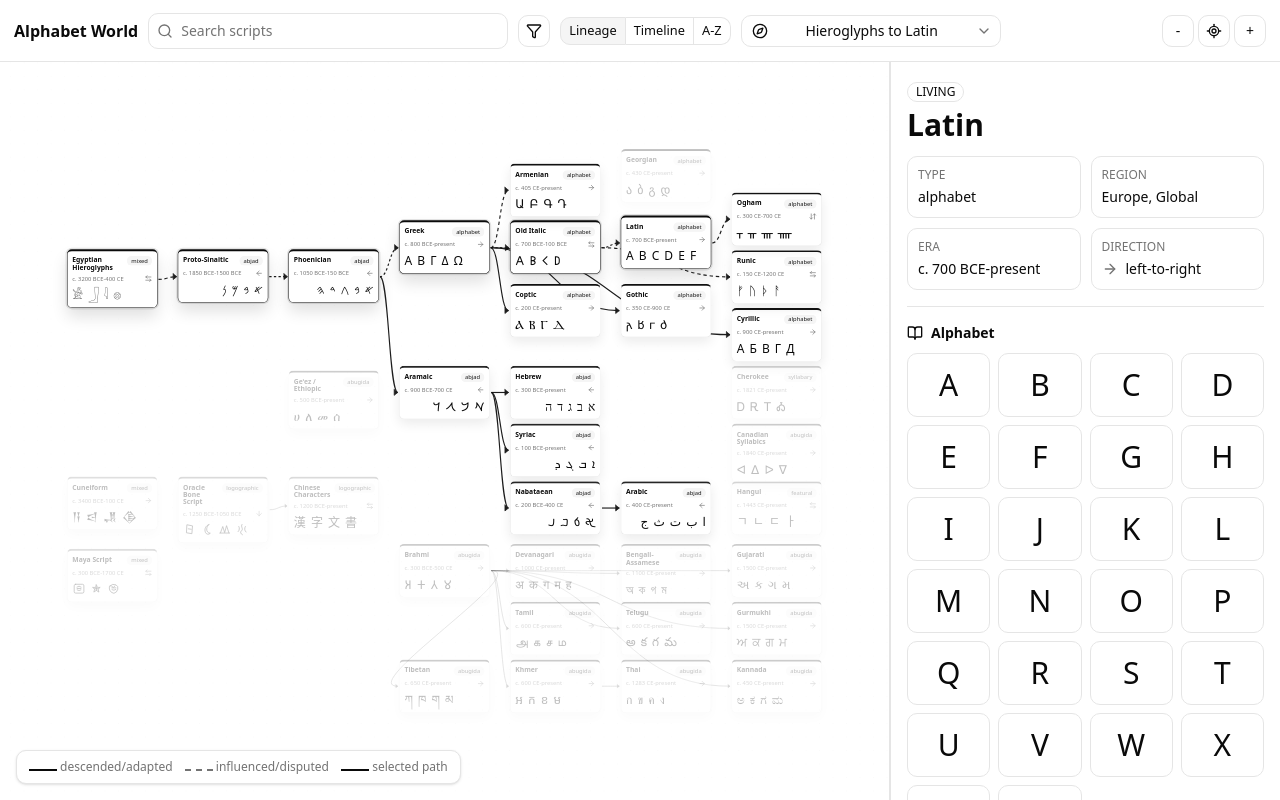
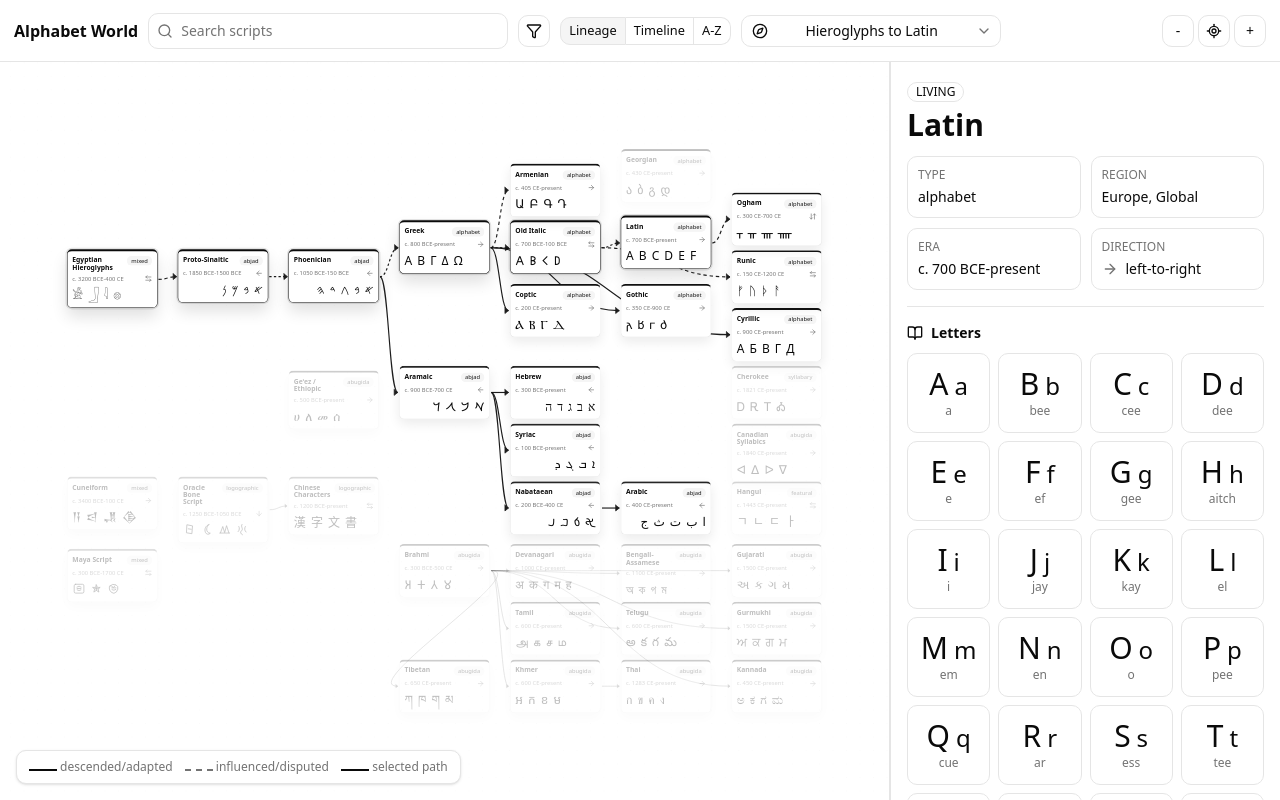
Before and after one commit to sichengchen/world-of-scripts, a React (Vite) app: page / in a window 1280 px wide. Built offline with nearby package versions, Linux system fonts and the light colour scheme.

Commit message:
fix: show paired letter forms and examples

```diff
--- a/src/App.tsx
+++ b/src/App.tsx
@@ -52,6 +52,8 @@ import { createGraph, getRelatedIds, getTypeColor, type ScriptNodeData, type Tim
 validateContent()
 
 const nodeTypes = { scriptNode: ScriptGraphNode, timelineTick: TimelineTickNode }
+const letterBasedTypes: ScriptNode['type'][] = ['alphabet', 'abjad', 'abugida', 'featural']
+const representativeExampleLimit = 16
 
 type Filters = {
   type: 'all' | ScriptNode['type']
@@ -468,11 +470,14 @@ function Inspector({
     )
   }
 
-  const characterRows: NonNullable<ScriptNode['characterRows']> =
-    script.characterRows ??
-    script.sampleGlyphs.map((glyph) => ({
-      glyph,
-    }))
+  const isLetterBased = letterBasedTypes.includes(script.type)
+  const fallbackCharacterRows: NonNullable<ScriptNode['characterRows']> = script.sampleGlyphs.map((glyph) => ({
+    glyph,
+  }))
+  const characterRows = (script.characterRows ?? fallbackCharacterRows).slice(
+    0,
+    isLetterBased ? undefined : representativeExampleLimit,
+  )
 
   return (
     <aside
@@ -510,7 +515,7 @@ function Inspector({
       <section>
         <div className="mb-2.5 flex items-center gap-2">
           <BookOpen className="size-4 shrink-0" />
-          <h2 className="text-sm font-semibold">{script.type === 'alphabet' || script.type === 'abjad' ? 'Alphabet' : 'Representative signs'}</h2>
+          <h2 className="text-sm font-semibold">{isLetterBased ? 'Letters' : 'Representative signs'}</h2>
         </div>
         {script.visualGlyphs ? (
           <div className="grid grid-cols-2 gap-2">
@@ -521,16 +526,25 @@ function Inspector({
               </div>
             ))}
           </div>
-        ) : (
-          <div className="grid grid-cols-4 gap-2 max-[820px]:grid-cols-5" dir={script.direction === 'rtl' ? 'rtl' : 'ltr'}>
+        ) : null}
+        {characterRows.length > 0 && (
+          <div
+            className={cn('grid grid-cols-4 gap-2 max-[820px]:grid-cols-5', script.visualGlyphs && 'mt-2')}
+            dir={script.direction === 'rtl' ? 'rtl' : 'ltr'}
+          >
             {characterRows.map((row, index) => (
               <div
-                className="grid min-h-16 place-items-center gap-1 rounded-lg border bg-background px-1 py-2 text-center"
+                className="flex min-h-20 flex-col items-center justify-center gap-1 rounded-lg border bg-background px-1.5 py-2 text-center"
                 key={`${row.glyph}-${index}`}
               >
-                <span className="script-glyph text-3xl leading-none">{row.glyph}</span>
+                <span className="flex items-baseline justify-center gap-1.5">
+                  <span className="script-glyph text-3xl leading-none">{row.glyph}</span>
+                  {row.alternateGlyph && (
+                    <span className="script-glyph text-2xl leading-none text-muted-foreground">{row.alternateGlyph}</span>
+                  )}
+                </span>
                 {(row.label || row.transliteration) && (
-                  <small className="text-xs font-medium text-muted-foreground">
+                  <small className="max-w-full text-xs font-medium leading-tight text-muted-foreground">
                     {[row.label, row.transliteration].filter(Boolean).join(' · ')}
                   </small>
                 )}
--- a/src/data/scripts.ts
+++ b/src/data/scripts.ts
@@ -31,6 +31,7 @@ export type ScriptNode = {
   }>
   characterRows?: Array<{
     glyph: string
+    alternateGlyph?: string
     label?: string
     transliteration?: string
   }>
@@ -56,6 +57,17 @@ export type ScriptEdge = {
   sources: string[]
 }
 
+function characterRows(glyphs: string, labels?: string, alternateGlyphs?: string): NonNullable<ScriptNode['characterRows']> {
+  const labelList = labels?.split('|')
+  const alternateGlyphList = alternateGlyphs?.split(' ')
+
+  return glyphs.split(' ').map((glyph, index) => ({
+    glyph,
+    alternateGlyph: alternateGlyphList?.[index],
+    label: labelList?.[index],
+  }))
+}
+
 export const scripts: ScriptNode[] = [
   {
     id: 'egyptian-hieroglyphs',
@@ -67,12 +79,10 @@ export const scripts: ScriptNode[] = [
     endYear: 400,
     direction: 'mixed',
     sampleGlyphs: ['𓀀', '𓃀', '𓇋', '𓊖'],
-    characterRows: [
-      { glyph: '𓃀', label: 'foot', transliteration: 'b' },
-      { glyph: '𓇋', label: 'reed', transliteration: 'i' },
-      { glyph: '𓈖', label: 'water', transliteration: 'n' },
-      { glyph: '𓂋', label: 'mouth', transliteration: 'r' },
-    ],
+    characterRows: characterRows(
+      '𓀀 𓁐 𓃀 𓇋 𓈖 𓂋 𓉐 𓊖 𓆑 𓅱 𓃭 𓇳 𓏏 𓂝 𓄿 𓈎',
+      'man|woman|foot|reed|water|mouth|house|town|viper|quail|lion|sun|loaf|arm|vulture|slope',
+    ),
     summary:
       'A monumental and manuscript writing tradition that combined logographic, syllabic, and alphabetic signs. It is an important background source for early alphabetic experiments in the Sinai and Levant.',
     notes: ['Mixed systems should not be described as alphabets.'],
@@ -91,9 +101,10 @@ export const scripts: ScriptNode[] = [
     endYear: -1500,
     direction: 'rtl',
     sampleGlyphs: ['𐤀', '𐤁', '𐤌', '𐤍'],
-    characterRows: '𐤀 𐤁 𐤂 𐤃 𐤄 𐤅 𐤆 𐤇 𐤈 𐤉 𐤊 𐤋 𐤌 𐤍 𐤎 𐤏 𐤐 𐤑 𐤒 𐤓 𐤔 𐤕'
-      .split(' ')
-      .map((glyph) => ({ glyph })),
+    characterRows: characterRows(
+      '𐤀 𐤁 𐤂 𐤃 𐤄 𐤅 𐤆 𐤇 𐤈 𐤉 𐤊 𐤋 𐤌 𐤍 𐤎 𐤏 𐤐 𐤑 𐤒 𐤓 𐤔 𐤕',
+      'aleph|beth|gimel|daleth|he|waw|zayin|heth|teth|yodh|kaph|lamedh|mem|nun|samekh|ayin|pe|tsade|qoph|resh|shin|taw',
+    ),
     summary:
       'An early consonantal writing system often associated with the emergence of alphabetic writing. Its exact relationship to later Canaanite and Phoenician forms is partly reconstructed and debated.',
     notes: ['Glyphs shown use later Northwest Semitic forms as readable representatives.'],
@@ -113,9 +124,10 @@ export const scripts: ScriptNode[] = [
     direction: 'rtl',
     unicodeBlock: ['Phoenician'],
     sampleGlyphs: ['𐤀', '𐤁', '𐤂', '𐤃', '𐤄'],
-    characterRows: '𐤀 𐤁 𐤂 𐤃 𐤄 𐤅 𐤆 𐤇 𐤈 𐤉 𐤊 𐤋 𐤌 𐤍 𐤎 𐤏 𐤐 𐤑 𐤒 𐤓 𐤔 𐤕'
-      .split(' ')
-      .map((glyph) => ({ glyph })),
+    characterRows: characterRows(
+      '𐤀 𐤁 𐤂 𐤃 𐤄 𐤅 𐤆 𐤇 𐤈 𐤉 𐤊 𐤋 𐤌 𐤍 𐤎 𐤏 𐤐 𐤑 𐤒 𐤓 𐤔 𐤕',
+      'aleph|beth|gimel|daleth|he|waw|zayin|heth|teth|yodh|kaph|lamedh|mem|nun|samekh|ayin|pe|tsade|qoph|resh|shin|taw',
+    ),
     summary:
       'A compact consonantal script that became one of the most influential ancestors of later Mediterranean and Near Eastern writing systems.',
     sources: [
@@ -135,9 +147,11 @@ export const scripts: ScriptNode[] = [
     direction: 'ltr',
     unicodeBlock: ['Greek and Coptic'],
     sampleGlyphs: ['Α', 'Β', 'Γ', 'Δ', 'Ω'],
-    characterRows: 'Α Β Γ Δ Ε Ζ Η Θ Ι Κ Λ Μ Ν Ξ Ο Π Ρ Σ Τ Υ Φ Χ Ψ Ω'
-      .split(' ')
-      .map((glyph) => ({ glyph })),
+    characterRows: characterRows(
+      'Α Β Γ Δ Ε Ζ Η Θ Ι Κ Λ Μ Ν Ξ Ο Π Ρ Σ Τ Υ Φ Χ Ψ Ω',
+      'alpha|beta|gamma|delta|epsilon|zeta|eta|theta|iota|kappa|lambda|mu|nu|xi|omicron|pi|rho|sigma|tau|upsilon|phi|chi|psi|omega',
+      'α β γ δ ε ζ η θ ι κ λ μ ν ξ ο π ρ σ τ υ φ χ ψ ω',
+    ),
     summary:
       'Adapted from Phoenician, Greek added systematic vowel letters and became a key ancestor of several European alphabets.',
     sources: [
@@ -177,7 +191,11 @@ export const scripts: ScriptNode[] = [
     direction: 'ltr',
     unicodeBlock: ['Basic Latin', 'Latin Extended'],
     sampleGlyphs: ['A', 'B', 'C', 'D', 'E', 'F'],
-    characterRows: 'ABCDEFGHIJKLMNOPQRSTUVWXYZ'.split('').map((glyph) => ({ glyph })),
+    characterRows: characterRows(
+      'ABCDEFGHIJKLMNOPQRSTUVWXYZ'.split('').join(' '),
+      'a|bee|cee|dee|e|ef|gee|aitch|i|jay|kay|el|em|en|o|pee|cue|ar|ess|tee|u|vee|double u|ex|wye|zed / zee',
+      'abcdefghijklmnopqrstuvwxyz'.split('').join(' '),
+    ),
     summary:
       'A Greek-derived alphabet transmitted through Old Italic and Roman use. It is now the most widely used alphabetic script family in the world.',
     sources: [
@@ -197,9 +215,11 @@ export const scripts: ScriptNode[] = [
     direction: 'ltr',
     unicodeBlock: ['Coptic'],
     sampleGlyphs: ['Ⲁ', 'Ⲃ', 'Ⲅ', 'Ⲇ'],
-    characterRows: 'Ⲁ Ⲃ Ⲅ Ⲇ Ⲉ Ⲋ Ⲍ Ⲏ Ⲑ Ⲓ Ⲕ Ⲗ Ⲙ Ⲛ Ⲝ Ⲟ Ⲡ Ⲣ Ⲥ Ⲧ Ⲩ Ⲫ Ⲭ Ⲯ Ⲱ Ϣ Ϥ Ϧ Ϩ Ϫ Ϭ Ϯ'
-      .split(' ')
-      .map((glyph) => ({ glyph })),
+    characterRows: characterRows(
+      'Ⲁ Ⲃ Ⲅ Ⲇ Ⲉ Ⲋ Ⲍ Ⲏ Ⲑ Ⲓ Ⲕ Ⲗ Ⲙ Ⲛ Ⲝ Ⲟ Ⲡ Ⲣ Ⲥ Ⲧ Ⲩ Ⲫ Ⲭ Ⲯ Ⲱ Ϣ Ϥ Ϧ Ϩ Ϫ Ϭ Ϯ',
+      'alpha|vida|gamma|dalda|ei|so|zata|eta|theta|iota|kappa|laula|mi|ni|ksi|o|pi|ro|sima|tau|ua|fi|khi|psi|oou|shai|fai|khai|hori|djanja|shima|ti',
+      'ⲁ ⲃ ⲅ ⲇ ⲉ ⲋ ⲍ ⲏ ⲑ ⲓ ⲕ ⲗ ⲙ ⲛ ⲝ ⲟ ⲡ ⲣ ⲥ ⲧ ⲩ ⲫ ⲭ ⲯ ⲱ ϣ ϥ ϧ ϩ ϫ ϭ ϯ',
+    ),
     summary:
       'An Egyptian Christian script based largely on Greek letters with additional signs from Demotic for Egyptian sounds.',
     sources: [
@@ -240,9 +260,11 @@ export const scripts: ScriptNode[] = [
     direction: 'ltr',
     unicodeBlock: ['Cyrillic'],
     sampleGlyphs: ['А', 'Б', 'В', 'Г', 'Д'],
-    characterRows: 'А Б В Г Д Е Ё Ж З И Й К Л М Н О П Р С Т У Ф Х Ц Ч Ш Щ Ъ Ы Ь Э Ю Я'
-      .split(' ')
-      .map((glyph) => ({ glyph })),
+    characterRows: characterRows(
+      'А Б В Г Д Е Ё Ж З И Й К Л М Н О П Р С Т У Ф Х Ц Ч Ш Щ Ъ Ы Ь Э Ю Я',
+      'a|be|ve|ge|de|ye|yo|zhe|ze|i|short i|ka|el|em|en|o|pe|er|es|te|u|ef|ha|tse|che|sha|shcha|hard sign|yery|soft sign|e|yu|ya',
+      'а б в г д е ё ж з и й к л м н о п р с т у ф х ц ч ш щ ъ ы ь э ю я',
+    ),
     summary:
       'A Slavic alphabet developed in the orbit of Greek Christian literacy. It is used for Russian, Bulgarian, Serbian, Ukrainian, and many other languages.',
     sources: [
@@ -261,9 +283,10 @@ export const scripts: ScriptNode[] = [
     direction: 'rtl',
     unicodeBlock: ['Imperial Aramaic'],
     sampleGlyphs: ['𐡀', '𐡁', '𐡂', '𐡃'],
-    characterRows: '𐡀 𐡁 𐡂 𐡃 𐡄 𐡅 𐡆 𐡇 𐡈 𐡉 𐡊 𐡋 𐡌 𐡍 𐡎 𐡏 𐡐 𐡑 𐡒 𐡓 𐡔 𐡕'
-      .split(' ')
-      .map((glyph) => ({ glyph })),
+    characterRows: characterRows(
+      '𐡀 𐡁 𐡂 𐡃 𐡄 𐡅 𐡆 𐡇 𐡈 𐡉 𐡊 𐡋 𐡌 𐡍 𐡎 𐡏 𐡐 𐡑 𐡒 𐡓 𐡔 𐡕',
+      'alaph|beth|gamal|dalath|he|waw|zain|heth|teth|yodh|kaph|lamadh|mem|nun|semkath|ayin|pe|sadhe|qoph|resh|shin|taw',
+    ),
     summary:
       'A major administrative and cultural script of the ancient Near East. Several later abjads and abugidas are linked to Aramaic branches.',
     sources: [
@@ -283,7 +306,10 @@ export const scripts: ScriptNode[] = [
     direction: 'rtl',
     unicodeBlock: ['Hebrew'],
     sampleGlyphs: ['א', 'ב', 'ג', 'ד', 'ה'],
-    characterRows: 'א ב ג ד ה ו ז ח ט י כ ל מ נ ס ע פ צ ק ר ש ת'.split(' ').map((glyph) => ({ glyph })),
+    characterRows: characterRows(
+      'א ב ג ד ה ו ז ח ט י כ ל מ נ ס ע פ צ ק ר ש ת',
+      'aleph|bet|gimel|dalet|he|vav|zayin|het|tet|yod|kaf|lamed|mem|nun|samekh|ayin|pe|tsadi|qof|resh|shin|tav',
+    ),
     summary:
       'A Northwest Semitic abjad used for Hebrew and Jewish languages. Its square script form is historically connected to Aramaic writing.',
     sources: [
@@ -303,9 +329,10 @@ export const scripts: ScriptNode[] = [
     direction: 'rtl',
     unicodeBlock: ['Syriac'],
     sampleGlyphs: ['ܐ', 'ܒ', 'ܓ', 'ܕ'],
-    characterRows: 'ܐ ܒ ܓ ܕ ܗ ܘ ܙ ܚ ܛ ܝ ܟ ܠ ܡ ܢ ܣ ܥ ܦ ܨ ܩ ܪ ܫ ܬ'
-      .split(' ')
-      .map((glyph) => ({ glyph })),
+    characterRows: characterRows(
+      'ܐ ܒ ܓ ܕ ܗ ܘ ܙ ܚ ܛ ܝ ܟ ܠ ܡ ܢ ܣ ܥ ܦ ܨ ܩ ܪ ܫ ܬ',
+      'alaph|beth|gamal|dalath|he|waw|zain|heth|teth|yodh|kaph|lamadh|mim|nun|semkath|e|pe|sadhe|qoph|rish|shin|taw',
+    ),
     summary:
       'An Aramaic-derived script used for Syriac and several Christian communities of the Near East, with multiple calligraphic styles.',
     sources: [
@@ -324,9 +351,10 @@ export const scripts: ScriptNode[] = [
     direction: 'rtl',
     unicodeBlock: ['Nabataean'],
     sampleGlyphs: ['𐢀', '𐢁', '𐢂', '𐢃'],
-    characterRows: '𐢀 𐢁 𐢂 𐢃 𐢄 𐢅 𐢆 𐢇 𐢈 𐢉 𐢊 𐢋 𐢌 𐢍 𐢎 𐢏 𐢐 𐢑 𐢒 𐢓 𐢔 𐢕'
-      .split(' ')
-      .map((glyph) => ({ glyph })),
+    characterRows: characterRows(
+      '𐢀 𐢁 𐢂 𐢃 𐢄 𐢅 𐢆 𐢇 𐢈 𐢉 𐢊 𐢋 𐢌 𐢍 𐢎 𐢏 𐢐 𐢑 𐢒 𐢓 𐢔 𐢕',
+      'alaph|beth|gamal|dalath|he|waw|zain|heth|teth|yodh|kaph|lamadh|mem|nun|semkath|ayin|pe|sadhe|qoph|resh|shin|taw',
+    ),
     summary:
       'An Aramaic-derived script used by the Nabataeans. Its cursive development is closely associated with the emergence of Arabic script.',
     sources: [
@@ -346,9 +374,10 @@ export const scripts: ScriptNode[] = [
     direction: 'rtl',
     unicodeBlock: ['Arabic'],
     sampleGlyphs: ['ا', 'ب', 'ت', 'ث', 'ج'],
-    characterRows: 'ا ب ت ث ج ح خ د ذ ر ز س ش ص ض ط ظ ع غ ف ق ك ل م ن ه و ي'
-      .split(' ')
-      .map((glyph) => ({ glyph })),
+    characterRows: characterRows(
+      'ا ب ت ث ج ح خ د ذ ر ز س ش ص ض ط ظ ع غ ف ق ك ل م ن ه و ي',
+      'alif|ba|ta|tha|jim|ha|kha|dal|dhal|ra|zay|sin|shin|sad|dad|ta emphatic|za emphatic|ayn|ghayn|fa|qaf|kaf|lam|mim|nun|ha|waw|ya',
+    ),
     summary:
       'A cursive abjad used for Arabic and many other languages. It descends from Nabataean forms and spread widely with Islamic literary culture.',
     sources: [
@@ -632,9 +661,11 @@ export const scripts: ScriptNode[] = [
     direction: 'ltr',
     unicodeBlock: ['Armenian'],
     sampleGlyphs: ['Ա', 'Բ', 'Գ', 'Դ'],
-    characterRows: 'Ա Բ Գ Դ Ե Զ Է Ը Թ Ժ Ի Լ Խ Ծ Կ Հ Ձ Ղ Ճ Մ Յ Ն Շ Ո Չ Պ Ջ Ռ Ս Վ Տ Ր Ց Ւ Փ Ք Օ Ֆ և'
-      .split(' ')
-      .map((glyph) => ({ glyph })),
+    characterRows: characterRows(
+      'Ա Բ Գ Դ Ե Զ Է Ը Թ Ժ Ի Լ Խ Ծ Կ Հ Ձ Ղ Ճ Մ Յ Ն Շ Ո Չ Պ Ջ Ռ Ս Վ Տ Ր Ց Ւ Փ Ք Օ Ֆ և',
+      'ayb|ben|gim|da|ech|za|eh|et|to|zhe|ini|liwn|xeh|ca|ken|ho|ja|ghad|cheh|men|yi|now|sha|vo|cha|peh|jheh|ra|seh|vew|tiwn|re|co|yiwn|piwr|keh|oh|feh|ew',
+      'ա բ գ դ ե զ է ը թ ժ ի լ խ ծ կ հ ձ ղ ճ մ յ ն շ ո չ պ ջ ռ ս վ տ ր ց ւ փ ք օ ֆ և',
+    ),
     summary:
       'A Christian-era alphabet created for Armenian. It reflects regional influences while remaining a distinct script family.',
     sources: [
@@ -654,9 +685,11 @@ export const scripts: ScriptNode[] = [
     direction: 'ltr',
     unicodeBlock: ['Georgian'],
     sampleGlyphs: ['ა', 'ბ', 'გ', 'დ'],
-    characterRows: 'ა ბ გ დ ე ვ ზ თ ი კ ლ მ ნ ო პ ჟ რ ს ტ უ ფ ქ ღ ყ შ ჩ ც ძ წ ჭ ხ ჯ ჰ'
-      .split(' ')
-      .map((glyph) => ({ glyph })),
+    characterRows: characterRows(
+      'Ა Ბ Გ Დ Ე Ვ Ზ Თ Ი Კ Ლ Მ Ნ Ო Პ Ჟ Რ Ს Ტ Უ Ფ Ქ Ღ Ყ Შ Ჩ Ც Ძ Წ Ჭ Ხ Ჯ Ჰ',
+      'an|ban|gan|don|en|vin|zen|tan|in|kan|las|man|nar|on|par|zhar|rae|san|tar|un|phar|khar|ghan|qar|shin|chin|tsan|dzil|tsil|char|khan|jhan|hae',
+      'ა ბ გ დ ე ვ ზ თ ი კ ლ მ ნ ო პ ჟ რ ს ტ უ ფ ქ ღ ყ შ ჩ ც ძ წ ჭ ხ ჯ ჰ',
+    ),
     summary:
       'A distinctive Caucasian alphabet used for Georgian and related languages, with historical forms including Asomtavruli, Nuskhuri, and Mkhedruli.',
     sources: [
@@ -675,9 +708,10 @@ export const scripts: ScriptNode[] = [
     direction: 'mixed',
     unicodeBlock: ['Runic'],
     sampleGlyphs: ['ᚠ', 'ᚢ', 'ᚦ', 'ᚨ'],
-    characterRows: 'ᚠ ᚢ ᚦ ᚨ ᚱ ᚲ ᚷ ᚹ ᚺ ᚾ ᛁ ᛃ ᛇ ᛈ ᛉ ᛊ ᛏ ᛒ ᛖ ᛗ ᛚ ᛜ ᛞ ᛟ'
-      .split(' ')
-      .map((glyph) => ({ glyph })),
+    characterRows: characterRows(
+      'ᚠ ᚢ ᚦ ᚨ ᚱ ᚲ ᚷ ᚹ ᚺ ᚾ ᛁ ᛃ ᛇ ᛈ ᛉ ᛊ ᛏ ᛒ ᛖ ᛗ ᛚ ᛜ ᛞ ᛟ',
+      'fehu|uruz|thurisaz|ansuz|raido|kaunan|gebo|wunjo|hagalaz|naudiz|isaz|jera|eihwaz|pertho|algiz|sowilo|tiwaz|berkanan|ehwaz|mannaz|laguz|ingwaz|dagaz|othala',
+    ),
     summary:
       'A family of Germanic alphabets with debated letterform influences from Italic, Latin, and other Mediterranean scripts.',
     sources: [
@@ -696,9 +730,10 @@ export const scripts: ScriptNode[] = [
     direction: 'btt',
     unicodeBlock: ['Ogham'],
     sampleGlyphs: ['ᚁ', 'ᚂ', 'ᚃ', 'ᚄ'],
-    characterRows: 'ᚁ ᚂ ᚃ ᚄ ᚅ ᚆ ᚇ ᚈ ᚉ ᚊ ᚋ ᚌ ᚍ ᚎ ᚏ ᚐ ᚑ ᚒ ᚓ ᚔ'
-      .split(' ')
-      .map((glyph) => ({ glyph })),
+    characterRows: characterRows(
+      'ᚁ ᚂ ᚃ ᚄ ᚅ ᚆ ᚇ ᚈ ᚉ ᚊ ᚋ ᚌ ᚍ ᚎ ᚏ ᚐ ᚑ ᚒ ᚓ ᚔ',
+      'beith|luis|fearn|saille|nion|uath|dair|tinne|coll|ceirt|muin|gort|ngetal|straif|ruis|ailm|onn|ur|edad|idad',
+    ),
     summary:
       'An early medieval alphabet used mainly for Primitive Irish inscriptions. It is graphically unlike Latin but historically belongs near literate contact with Roman Britain.',
     sources: [
@@ -718,9 +753,10 @@ export const scripts: ScriptNode[] = [
     direction: 'mixed',
     unicodeBlock: ['Hangul'],
     sampleGlyphs: ['ㄱ', 'ㄴ', 'ㄷ', 'ㅏ'],
-    characterRows: 'ㄱ ㄴ ㄷ ㄹ ㅁ ㅂ ㅅ ㅇ ㅈ ㅊ ㅋ ㅌ ㅍ ㅎ ㅏ ㅑ ㅓ ㅕ ㅗ ㅛ ㅜ ㅠ ㅡ ㅣ'
-      .split(' ')
-      .map((glyph) => ({ glyph })),
+    characterRows: characterRows(
+      'ㄱ ㄴ ㄷ ㄹ ㅁ ㅂ ㅅ ㅇ ㅈ ㅊ ㅋ ㅌ ㅍ ㅎ ㅏ ㅑ ㅓ ㅕ ㅗ ㅛ ㅜ ㅠ ㅡ ㅣ',
+      'giyeok|nieun|digeut|rieul|mieum|bieup|siot|ieung|jieut|chieut|kieuk|tieut|pieup|hieut|a|ya|eo|yeo|o|yo|u|yu|eu|i',
+    ),
     summary:
       'A deliberately designed featural script for Korean, with letters grouped into syllable blocks. It is contextual rather than descended from the Phoenician alphabetic line.',
     sources: [
@@ -738,6 +774,10 @@ export const scripts: ScriptNode[] = [
     endYear: -1050,
     direction: 'ttb',
     sampleGlyphs: ['日', '月', '山', '水'],
+    characterRows: characterRows(
+      '日 月 山 水 木 火 土 金 人 口 心 手 馬 鳥 魚 門',
+      'sun / day|moon|mountain|water|wood|fire|earth|metal|person|mouth|heart|hand|horse|bird|fish|gate',
+    ),
     visualGlyphs: [
       {
         label: 'sun / day',
@@ -787,6 +827,10 @@ export const scripts: ScriptNode[] = [
     direction: 'mixed',
     unicodeBlock: ['CJK Unified Ideographs'],
     sampleGlyphs: ['漢', '字', '文', '書'],
+    characterRows: characterRows(
+      '日 月 山 水 木 火 土 金 人 口 心 手 馬 鳥 魚 門',
+      'sun / day|moon|mountain|water|wood|fire|earth|metal|person|mouth|heart|hand|horse|bird|fish|gate',
+    ),
     summary:
       'A logographic writing system used historically across East Asia and still used for Chinese and Japanese writing. It is not alphabetic.',
     sources: [
@@ -805,6 +849,10 @@ export const scripts: ScriptNode[] = [
     direction: 'ltr',
     unicodeBlock: ['Cuneiform'],
     sampleGlyphs: ['𒀀', '𒁀', '𒂗', '𒆠'],
+    characterRows: characterRows(
+      '𒀀 𒁀 𒂗 𒆠 𒄑 𒇻 𒈠 𒉌 𒊒 𒋾 𒌓 𒌋 𒍣 𒀭 𒂍 𒅗',
+      'a|ba|en|ki|gesh|lu|ma|ni|ru|ti|ud|u|zi|dingir|e|ka',
+    ),
     summary:
       'A wedge-shaped writing technology used for Sumerian, Akkadian, and other languages. It is shown as a separate ancient writing lineage.',
     sources: [
@@ -822,6 +870,10 @@ export const scripts: ScriptNode[] = [
     endYear: 1700,
     direction: 'mixed',
     sampleGlyphs: ['AJ', 'KʼIN', 'BALAM'],
+    characterRows: characterRows(
+      "AJ K'IN BALAM CHAN KAB HA' WITZ IK' K'AN SAK CHAK K'UH TUN WINIK IX AJAW",
+      "aj|k'in|balam|chan|kab|ha'|witz|ik'|k'an|sak|chak|k'uh|tun|winik|ix|ajaw",
+    ),
     visualGlyphs: [
       {
         label: 'ajaw-style sign',
@@ -864,6 +916,10 @@ export const scripts: ScriptNode[] = [
     direction: 'ltr',
     unicodeBlock: ['Cherokee'],
     sampleGlyphs: ['Ꭰ', 'Ꭱ', 'Ꭲ', 'Ꭳ'],
+    characterRows: characterRows(
+      'Ꭰ Ꭱ Ꭲ Ꭳ Ꭴ Ꭵ Ꭶ Ꭷ Ꭸ Ꭹ Ꭺ Ꭻ Ꭼ Ꭽ Ꭾ Ꭿ',
+      'a|e|i|o|u|v|ga|ka|ge|gi|go|gu|gv|ha|he|hi',
+    ),
     summary:
       'A syllabary created by Sequoyah for the Cherokee language. Some glyphs resemble Latin letters, but the system assigns syllabic values.',
     sources: [
--- a/src/data/validate.ts
+++ b/src/data/validate.ts
@@ -1,6 +1,7 @@
 import { edges, guidedTraces, scripts, scriptTypes } from './scripts'
 
 const letterBasedTypes = ['alphabet', 'abjad', 'abugida', 'featural']
+const representativeExampleLimit = 16
 
 export function validateContent() {
   const ids = new Set<string>()
@@ -17,6 +18,9 @@ export function validateContent() {
     if (!scriptTypes.includes(script.type)) errors.push(`${script.id} has an unknown type`)
     if (letterBasedTypes.includes(script.type) && (!script.characterRows || script.characterRows.length < 20)) {
       errors.push(`${script.id} is letter-based and must list its full core letter inventory in characterRows`)
+    }
+    if (!letterBasedTypes.includes(script.type) && (!script.characterRows || script.characterRows.length < representativeExampleLimit)) {
+      errors.push(`${script.id} is non-letter-based and must list at least ${representativeExampleLimit} representative examples`)
     }
     for (const visualGlyph of script.visualGlyphs ?? []) {
       if (!visualGlyph.label.trim()) errors.push(`${script.id} has a visual glyph without a label`)
```
